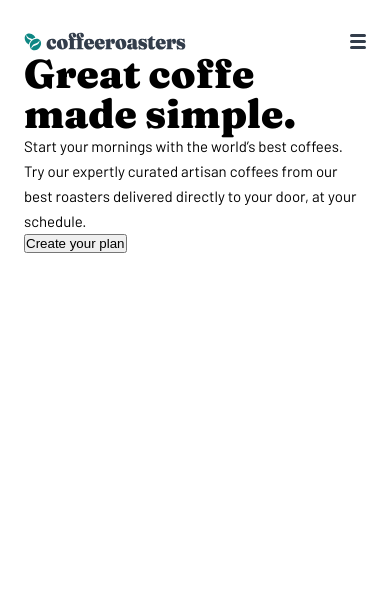
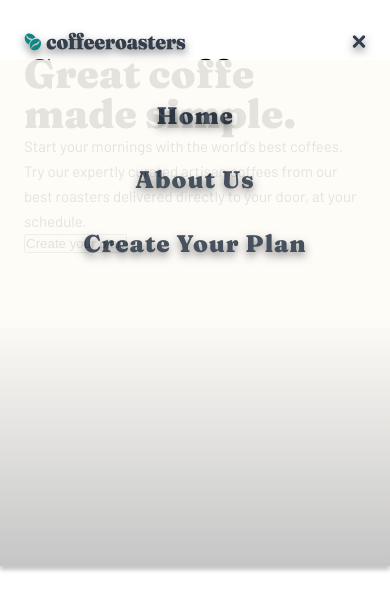
Before and after one commit to MarkoDjuric/Coffeeroasters-subscription-site-FM, a website: page index.html in a window 390 px wide. Both pictures are taken after a click on the link 358 px from the left and 43 px from the top of the page. Drawn offline with nearby package versions, Linux system fonts and the light colour scheme; files that its build step writes are made by us from their sources.

Commit message:
drop shadow animation

```diff
--- a/app/js/script.js
+++ b/app/js/script.js
@@ -1,4 +1,4 @@
-// gsap.to("#logo", {duration: 1, x: 100},{duration: 3, x:-100});
+
 
 
 
@@ -8,7 +8,7 @@ let iconOpen = "assets/shared/mobile/icon-hamburger.svg";
 const hamburger = document.getElementById("closed");
 const minmenu = document.getElementById("minmenu");
 
-let
+let logo = document.getElementById("logo");
 
 
 
@@ -18,11 +18,15 @@ document.getElementById('closed').addEventListener('click', () => {
 	if(hamburger.src.endsWith('icon-hamburger.svg') == true) {
 
 		hamburger.src = iconClose;
+		hamburger.classList.add("shadow-text");
+		logo.classList.add("shadow-text");
 		minmenu.style.display = 'block';
 
 	}else {
 
 		hamburger.src= iconOpen;
+		hamburger.classList.remove("shadow-text");
+		logo.classList.remove("shadow-text");
 		minmenu.style.display = 'none';
 	}
 
--- a/app/scss/globals/typography.scss
+++ b/app/scss/globals/typography.scss
@@ -107,5 +107,6 @@ a:active {
 }
 
 .shadow-text {
-	box-shadow: 0 0.4rem 0.4rem rgba(0, 0, 0, 0.25);
+
+	filter: drop-shadow(0 0.4rem 0.4rem  rgba(0, 0, 0, 0.5));
 }
--- a/index.html
+++ b/index.html
@@ -18,20 +18,22 @@
 </head>
 
 <body>
+	<!-- Header -->
 	<header class="header container">
+
 		<div id="minmenu" class="overlay has-fade">
 			<div class="overlay-wrapp">
 				<a href="">Home</a>
 				<a href="">About Us</a>
 				<a href="">Create Your Plan</a>
 			</div>
+		</div>
 
-		</div>
 
 		<!-- Navgation -->
 		<nav class="header__navigation">
 			<a href="#" class="header__logo">
-				<img src="assets/shared/desktop/logo.svg" alt="logo-coffeeroastes">
+				<img id="logo" src="assets/shared/desktop/logo.svg" alt="logo-coffeeroastes">
 			</a>
 			<!-- Hamburger btn menu -->
 			<a id="btnHamburger" href="#" class="header__toggle open hide-for-desktop">
```
Also changed, not shown: app/scss/components/header.scss (+1 -10 lines).
